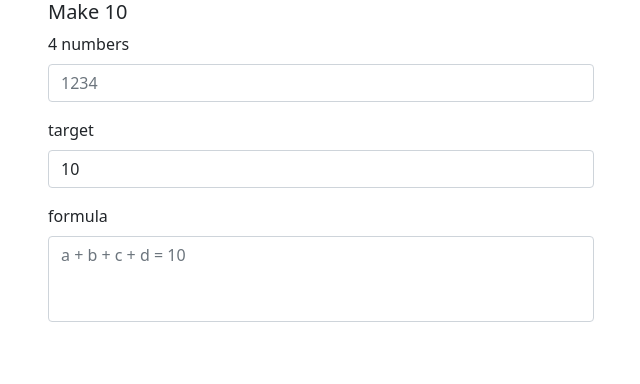
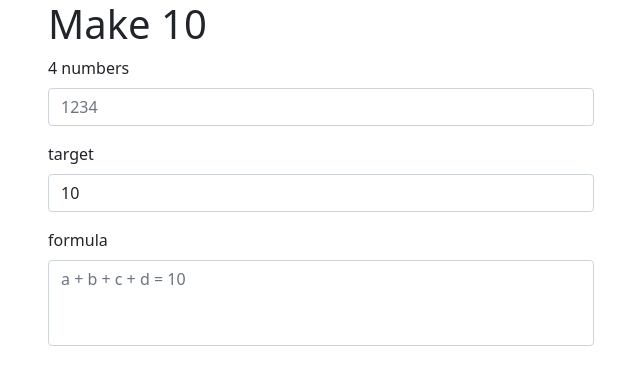
Before and after one commit to utfnakamura/logic, a plain HTML site: page make10/index.html in a window 1280 px wide. Shown: the whole page, without its empty margins (319-959 px from the left). Drawn offline with nearby package versions, Linux system fonts and the light colour scheme.

Commit message:
Title has class="display-6"

```diff
--- a/make10/index.html
+++ b/make10/index.html
@@ -54,7 +54,7 @@
 	<div class="container">
 	    <div class="row justify-content-center">
 		<div class="col-md-6">
-		    <h5> Make 10 </h5>
+		    <h5 class="display-6"> Make 10 </h5>
 		    <form>
 			<div class="mb-3">
 			    <label for="fourDigits" class="form-label">4 numbers</label>
```
